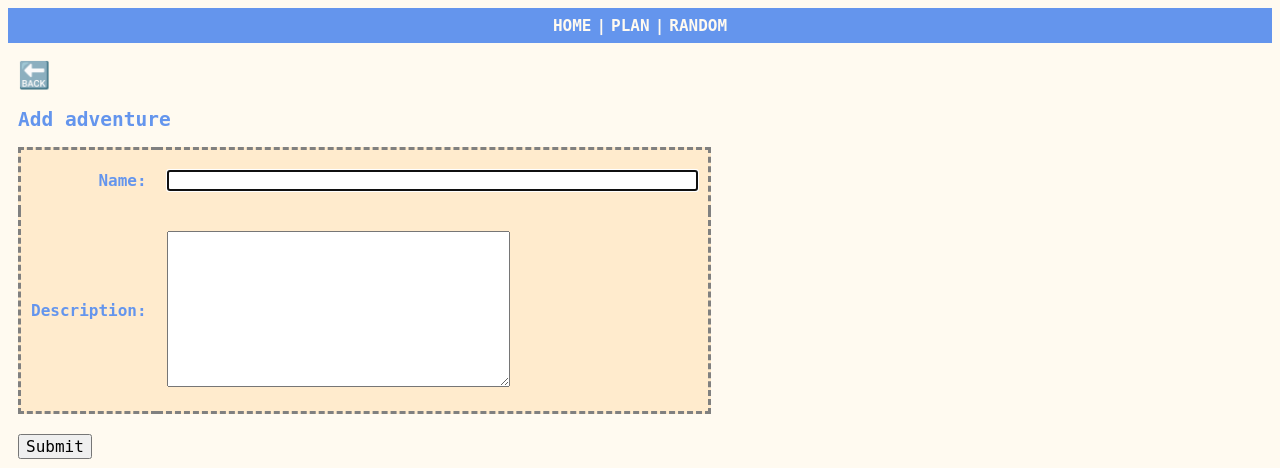
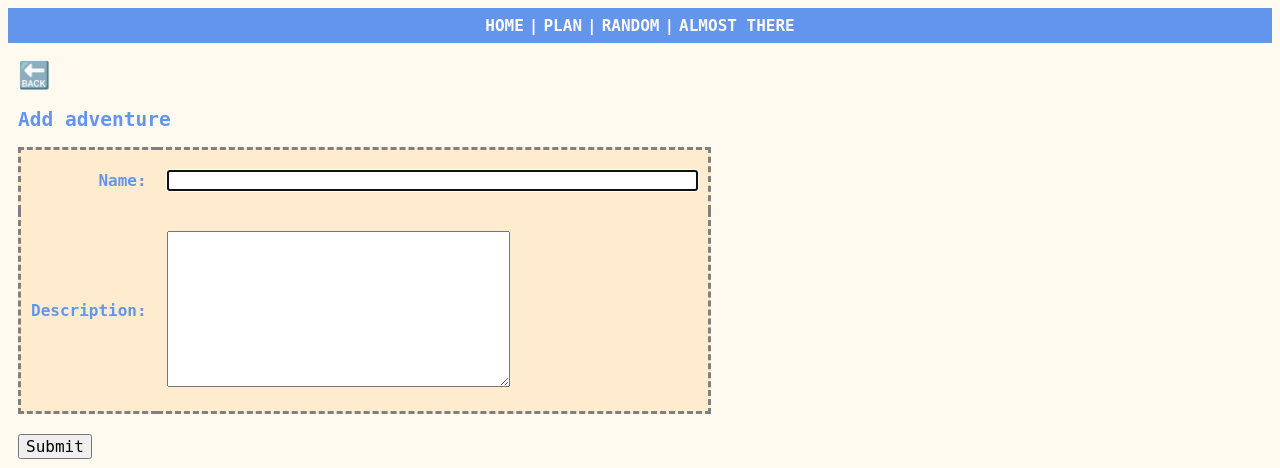
Before and after one commit to ctsag/embarc, a Django app: page /adventure/add in a window 1280 px wide. Shown: the top 468 px of the page. Run offline with Django 5.2, Linux system fonts and the light colour scheme.

Commit message:
Adding the almost there topbar option

```diff
--- a/embarc/adventures/templates/base.html
+++ b/embarc/adventures/templates/base.html
@@ -13,6 +13,8 @@
             <a class="icon" href="{% url 'adventure_add' %}">PLAN</a></span>
             <span>|</span>
             <a class="icon" href="{% url 'mission_random' %}">RANDOM</a></span>
+            <span>|</span>
+            <a class="icon" href="{% url 'almost_there' %}">ALMOST THERE</a></span>
         </div>
         {% block content %}{% endblock %}
     </body>
--- a/embarc/adventures/urls.py
+++ b/embarc/adventures/urls.py
@@ -61,5 +61,10 @@ urlpatterns = [
         'mission/reset/<int:id>',
         views.mission_reset,
         name='mission_reset'
+    ),
+    path(
+        'adventures/almost_there',
+        views.almost_there,
+        name='almost_there'
     )
 ]
--- a/embarc/adventures/views.py
+++ b/embarc/adventures/views.py
@@ -171,3 +171,16 @@ def submission_add(request, parent_id, adventure_id):
             'adventure_id': adventure_id
         }
     )
+
+def almost_there(request):
+    adventures = list(Adventure.objects.all())
+
+    adventures.sort(key=lambda adventure: adventure.percentage(), reverse=True)
+
+    return render(
+        request,
+        'adventures.html',
+        {
+            'adventures': adventures[:8]
+        }
+    )
```
